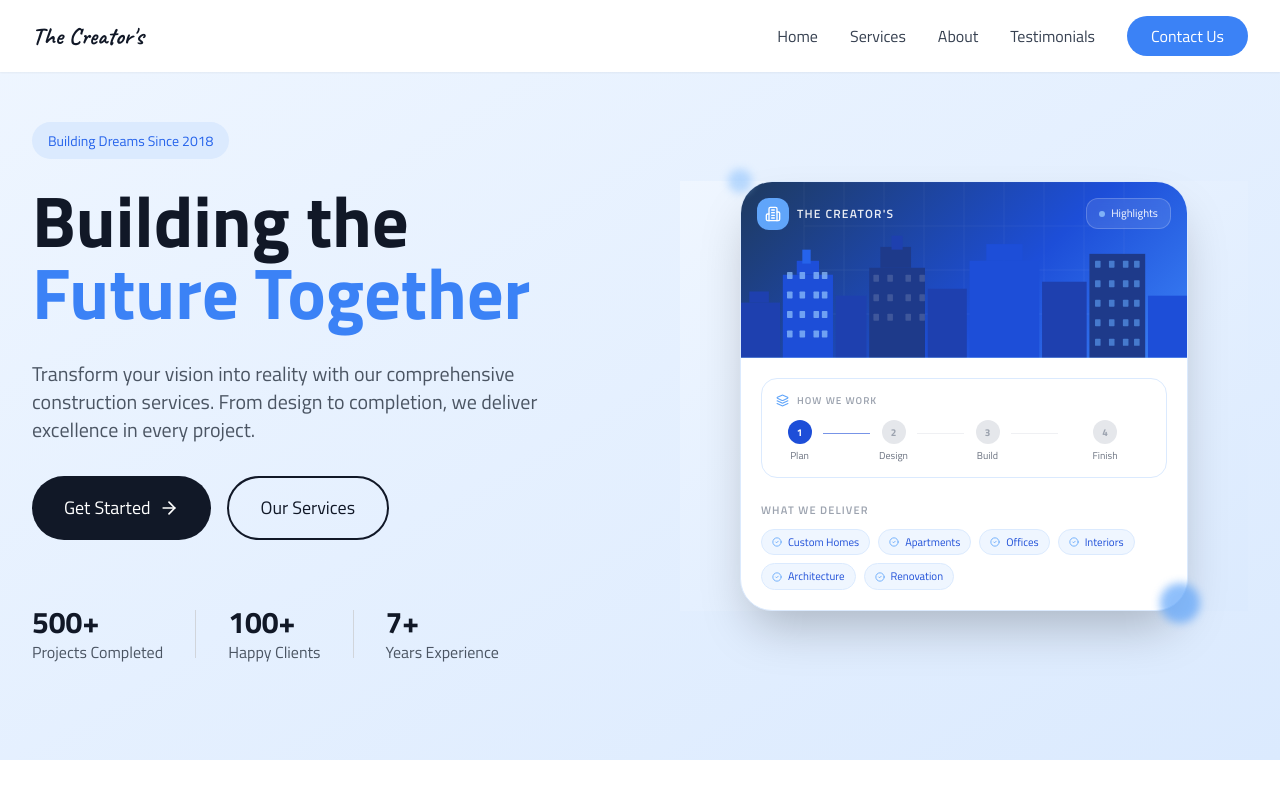
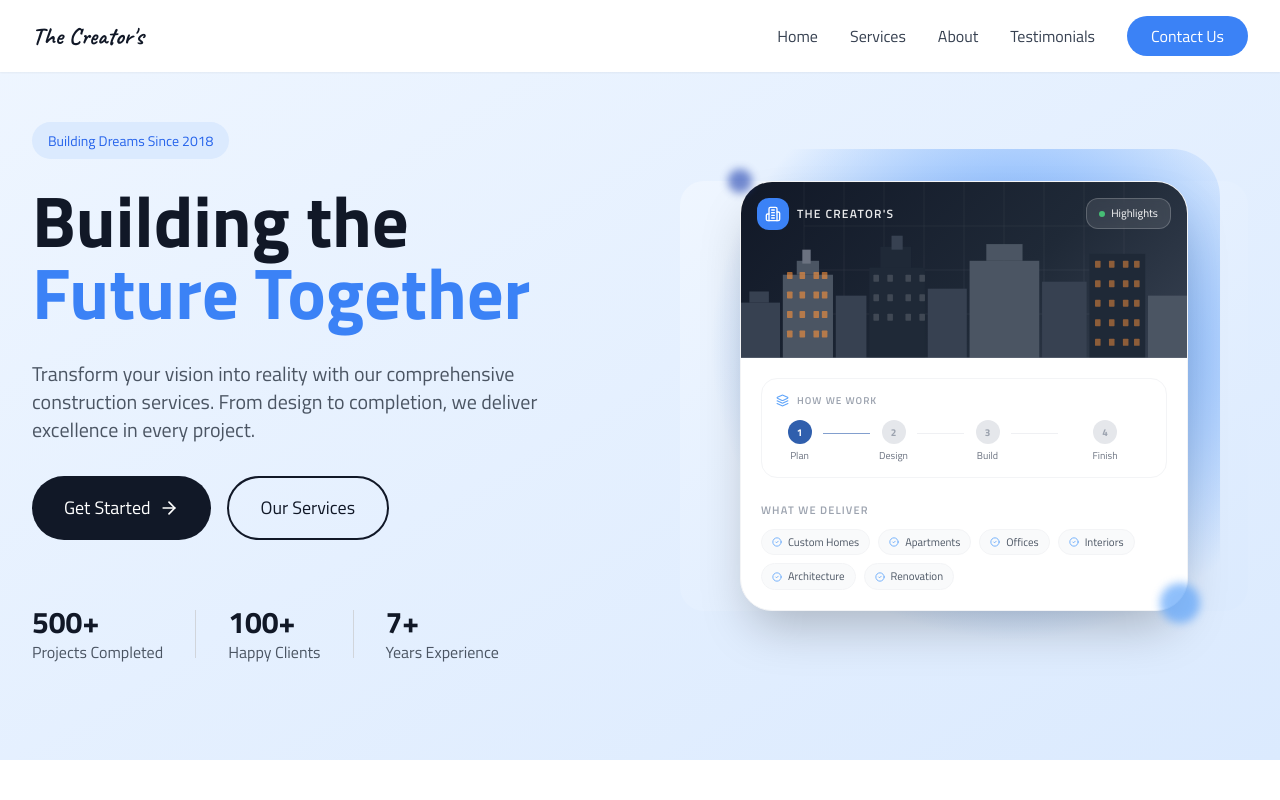
Before and after one commit to VrushabhVeer/the-creators, a React (Vite) app: page / in a window 1280 px wide. Shown: the top 800 px of the page. Built offline with nearby package versions, Linux system fonts and the light colour scheme.

Commit message:
updated color

```diff
--- a/src/components/HeroRight.tsx
+++ b/src/components/HeroRight.tsx
@@ -1,258 +1,26 @@
-// import { Building2, CheckCircle2, Layers } from "lucide-react";
-
-// const HeroRight = () => {
-//   return (
-//     <div className="relative flex justify-center items-center bg-gradient-to-br from-blue-50 to-yellow-50">
-//       <div className="relative max-w-sm md:max-w-md w-full">
-//         {/* Soft glow behind the card */}
-//         <div
-//           style={{
-//             background:
-//               "radial-gradient(ellipse at 60% 40%, #fb923c55 0%, transparent 70%)",
-//           }}
-//           className="hidden lg:flex xl:flex absolute -inset-8 rounded-[3rem] pointer-events-none"
-//         />
-
-//         {/* ── MAIN CARD ── */}
-//         <div className="relative bg-white rounded-[2rem] shadow-2xl overflow-hidden border border-gray-100">
-//           {/* Top strip – architectural photo placeholder */}
-//           <div
-//             className="relative h-44 w-full overflow-hidden"
-//             style={{
-//               background:
-//                 "linear-gradient(135deg, #111827 0%, #1f2937 60%, #374151 100%)",
-//             }}
-//           >
-//             {/* Abstract grid lines – mimics architecture blueprint */}
-//             <svg
-//               className="absolute inset-0 w-full h-full opacity-10"
-//               viewBox="0 0 320 176"
-//             >
-//               {Array.from({ length: 9 }).map((_, i) => (
-//                 <line
-//                   key={`v${i}`}
-//                   x1={i * 40}
-//                   y1="0"
-//                   x2={i * 40}
-//                   y2="176"
-//                   stroke="white"
-//                   strokeWidth="0.5"
-//                 />
-//               ))}
-//               {Array.from({ length: 5 }).map((_, i) => (
-//                 <line
-//                   key={`h${i}`}
-//                   x1="0"
-//                   y1={i * 44}
-//                   x2="320"
-//                   y2={i * 44}
-//                   stroke="white"
-//                   strokeWidth="0.5"
-//                 />
-//               ))}
-//             </svg>
-
-//             {/* Skyline silhouette */}
-//             <svg
-//               className="absolute bottom-0 left-0 w-full"
-//               viewBox="0 0 320 100"
-//               fill="none"
-//               xmlns="http://www.w3.org/2000/svg"
-//               preserveAspectRatio="none"
-//             >
-//               {/* Buildings */}
-//               <rect x="0" y="60" width="28" height="40" fill="#374151" />
-//               <rect x="6" y="52" width="14" height="8" fill="#374151" />
-//               <rect x="30" y="40" width="36" height="60" fill="#4b5563" />
-//               <rect x="40" y="30" width="16" height="10" fill="#4b5563" />
-//               <rect x="44" y="22" width="6" height="10" fill="#6b7280" />
-//               {/* Windows on tall building */}
-//               {[38, 52, 66, 80].map((y) =>
-//                 [33, 42, 52, 58].map((x) => (
-//                   <rect
-//                     key={`${x}-${y}`}
-//                     x={x}
-//                     y={y}
-//                     width={4}
-//                     height={5}
-//                     fill="#fb923c"
-//                     opacity="0.6"
-//                     rx="0.5"
-//                   />
-//                 )),
-//               )}
-//               <rect x="68" y="55" width="22" height="45" fill="#374151" />
-//               <rect x="92" y="35" width="40" height="65" fill="#1f2937" />
-//               <rect x="100" y="20" width="22" height="15" fill="#1f2937" />
-//               <rect x="108" y="12" width="8" height="10" fill="#374151" />
-//               {/* Highlight tower windows */}
-//               {[40, 54, 68].map((y) =>
-//                 [95, 105, 118, 128].map((x) => (
-//                   <rect
-//                     key={`${x}-${y}`}
-//                     x={x}
-//                     y={y}
-//                     width={4}
-//                     height={5}
-//                     fill="white"
-//                     opacity="0.15"
-//                     rx="0.5"
-//                   />
-//                 )),
-//               )}
-//               <rect x="134" y="50" width="28" height="50" fill="#374151" />
-//               <rect x="164" y="30" width="50" height="70" fill="#4b5563" />
-//               <rect x="176" y="18" width="26" height="12" fill="#4b5563" />
-//               <rect x="216" y="45" width="32" height="55" fill="#374151" />
-//               <rect x="250" y="25" width="40" height="75" fill="#1f2937" />
-//               {[30, 44, 58, 72, 86].map((y) =>
-//                 [254, 264, 274, 282].map((x) => (
-//                   <rect
-//                     key={`${x}-${y}`}
-//                     x={x}
-//                     y={y}
-//                     width={4}
-//                     height={5}
-//                     fill="#fb923c"
-//                     opacity="0.5"
-//                     rx="0.5"
-//                   />
-//                 )),
-//               )}
-//               <rect x="292" y="55" width="28" height="45" fill="#4b5563" />
-//               {/* Ground */}
-//               <rect
-//                 x="0"
-//                 y="99"
-//                 width="320"
-//                 height="2"
-//                 fill="#6b7280"
-//                 opacity="0.5"
-//               />
-//             </svg>
-
-//             {/* Overlay label */}
-//             <div className="absolute top-4 left-4 flex items-center gap-2">
-//               <div className="bg-blue-500 text-white p-2 rounded-xl">
-//                 <Building2 size={16} />
-//               </div>
-//               <span className="text-white text-xs font-semibold tracking-widest uppercase opacity-90">
-//                 The Creator's
-//               </span>
-//             </div>
-
-//             {/* Top-right badge */}
-//             <div className="absolute top-4 right-4 bg-white/10 backdrop-blur-sm border border-white/20 rounded-xl px-3 py-1.5 flex items-center gap-1.5">
-//               <span className="h-1.5 w-1.5 rounded-full bg-green-400 animate-pulse" />
-//               <span className="text-white text-[11px] font-medium">
-//                 Highlights
-//               </span>
-//             </div>
-//           </div>
-
-//           {/* ── BODY ── */}
-//           <div className="p-5 space-y-6">
-//             {/* ── Process strip ── */}
-//             <div className="rounded-2xl border border-gray-100 p-3.5">
-//               <div className="flex items-center gap-2 mb-3">
-//                 <Layers size={13} className="text-blue-400" />
-//                 <p className="text-[10px] uppercase tracking-widest font-semibold text-gray-400">
-//                   How we work
-//                 </p>
-//               </div>
-//               <div className="flex items-center gap-0">
-//                 {["Plan", "Design", "Build", "Finish"].map((step, i, arr) => (
-//                   <div key={step} className="flex items-center gap-0 flex-1">
-//                     <div className="flex flex-col items-center flex-1">
-//                       <div
-//                         className="h-6 w-6 rounded-full flex items-center justify-center text-[10px] font-bold text-white"
-//                         style={{
-//                           background: i === 0 ? "#305fad" : "#e5e7eb",
-//                           color: i === 0 ? "white" : "#9ca3af",
-//                         }}
-//                       >
-//                         {i + 1}
-//                       </div>
-//                       <p className="text-[10px] font-medium text-gray-500 mt-1">
-//                         {step}
-//                       </p>
-//                     </div>
-//                     {i < arr.length - 1 && (
-//                       <div
-//                         className="h-px flex-1 mb-4"
-//                         style={{
-//                           background: i === 0 ? "#305fad" : "#e5e7eb",
-//                           opacity: 0.6,
-//                         }}
-//                       />
-//                     )}
-//                   </div>
-//                 ))}
-//               </div>
-//             </div>
-
-//             {/* Service pills */}
-//             <div>
-//               <p className="text-[11px] uppercase tracking-widest text-gray-400 font-semibold mb-2.5">
-//                 What we deliver
-//               </p>
-//               <div className="flex flex-wrap gap-2">
-//                 {[
-//                   "Custom Homes",
-//                   "Apartments",
-//                   "Offices",
-//                   "Interiors",
-//                   "Architecture",
-//                   "Renovation",
-//                 ].map((s) => (
-//                   <span
-//                     key={s}
-//                     className="flex items-center gap-1.5 text-[11px] font-medium bg-gray-50 border border-gray-100 text-gray-600 px-2.5 py-1 rounded-full hover:bg-blue-50 hover:border-blue-200 hover:text-blue-700 transition-all cursor-default"
-//                   >
-//                     <CheckCircle2 size={10} className="text-blue-400" />
-//                     {s}
-//                   </span>
-//                 ))}
-//               </div>
-//             </div>
-//           </div>
-//         </div>
-
-//         {/* Floating accent dot */}
-//         <div className="absolute -bottom-3 -right-3 h-10 w-10 rounded-full bg-blue-400 opacity-70 blur-sm pointer-events-none" />
-//         <div className="absolute -top-3 -left-3 h-6 w-6 rounded-full bg-yellow-300 opacity-60 blur-sm pointer-events-none" />
-//       </div>
-//     </div>
-//   );
-// };
-
-// export default HeroRight;
-
-
-
 import { Building2, CheckCircle2, Layers } from "lucide-react";
 
 const HeroRight = () => {
   return (
-    <div className="relative flex justify-center items-center bg-gradient-to-br from-blue-50 to-blue-100">
+    <div className="relative flex justify-center items-center bg-gradient-to-br from-blue-50 to-blue-100 rounded-3xl">
       <div className="relative max-w-sm md:max-w-md w-full">
         {/* Soft glow behind the card */}
         <div
           style={{
             background:
-              "radial-gradient(ellipse at 60% 40%, #3b82f655 0%, transparent 70%) rounded",
+              "radial-gradient(ellipse at 60% 40%, #3c8cfb 0%, transparent 70%)",
           }}
           className="hidden lg:flex xl:flex absolute -inset-8 rounded-[3rem] pointer-events-none"
         />
 
         {/* ── MAIN CARD ── */}
-        <div className="relative bg-white rounded-[2rem] shadow-2xl overflow-hidden border border-blue-100">
+        <div className="relative bg-white rounded-[2rem] shadow-2xl overflow-hidden border border-gray-100">
           {/* Top strip – architectural photo placeholder */}
           <div
             className="relative h-44 w-full overflow-hidden"
             style={{
               background:
-                "linear-gradient(135deg, #1e3a5f 0%, #1d4ed8 60%, #3b82f6 100%)",
+                "linear-gradient(135deg, #111827 0%, #1f2937 60%, #374151 100%)",
             }}
           >
             {/* Abstract grid lines – mimics architecture blueprint */}
@@ -293,11 +61,11 @@ const HeroRight = () => {
               preserveAspectRatio="none"
             >
               {/* Buildings */}
-              <rect x="0" y="60" width="28" height="40" fill="#1e40af" />
-              <rect x="6" y="52" width="14" height="8" fill="#1e40af" />
-              <rect x="30" y="40" width="36" height="60" fill="#1d4ed8" />
-              <rect x="40" y="30" width="16" height="10" fill="#1d4ed8" />
-              <rect x="44" y="22" width="6" height="10" fill="#2563eb" />
+              <rect x="0" y="60" width="28" height="40" fill="#374151" />
+              <rect x="6" y="52" width="14" height="8" fill="#374151" />
+              <rect x="30" y="40" width="36" height="60" fill="#4b5563" />
+              <rect x="40" y="30" width="16" height="10" fill="#4b5563" />
+              <rect x="44" y="22" width="6" height="10" fill="#6b7280" />
               {/* Windows on tall building */}
               {[38, 52, 66, 80].map((y) =>
                 [33, 42, 52, 58].map((x) => (
@@ -307,16 +75,16 @@ const HeroRight = () => {
                     y={y}
                     width={4}
                     height={5}
-                    fill="#93c5fd"
-                    opacity="0.7"
+                    fill="#fb923c"
+                    opacity="0.6"
                     rx="0.5"
                   />
                 )),
               )}
-              <rect x="68" y="55" width="22" height="45" fill="#1e40af" />
-              <rect x="92" y="35" width="40" height="65" fill="#1e3a8a" />
-              <rect x="100" y="20" width="22" height="15" fill="#1e3a8a" />
-              <rect x="108" y="12" width="8" height="10" fill="#1e40af" />
+              <rect x="68" y="55" width="22" height="45" fill="#374151" />
+              <rect x="92" y="35" width="40" height="65" fill="#1f2937" />
+              <rect x="100" y="20" width="22" height="15" fill="#1f2937" />
+              <rect x="108" y="12" width="8" height="10" fill="#374151" />
               {/* Highlight tower windows */}
               {[40, 54, 68].map((y) =>
                 [95, 105, 118, 128].map((x) => (
@@ -332,11 +100,11 @@ const HeroRight = () => {
                   />
                 )),
               )}
-              <rect x="134" y="50" width="28" height="50" fill="#1e40af" />
-              <rect x="164" y="30" width="50" height="70" fill="#1d4ed8" />
-              <rect x="176" y="18" width="26" height="12" fill="#1d4ed8" />
-              <rect x="216" y="45" width="32" height="55" fill="#1e40af" />
-              <rect x="250" y="25" width="40" height="75" fill="#1e3a8a" />
+              <rect x="134" y="50" width="28" height="50" fill="#374151" />
+              <rect x="164" y="30" width="50" height="70" fill="#4b5563" />
+              <rect x="176" y="18" width="26" height="12" fill="#4b5563" />
+              <rect x="216" y="45" width="32" height="55" fill="#374151" />
+              <rect x="250" y="25" width="40" height="75" fill="#1f2937" />
               {[30, 44, 58, 72, 86].map((y) =>
                 [254, 264, 274, 282].map((x) => (
                   <rect
@@ -345,27 +113,27 @@ const HeroRight = () => {
                     y={y}
                     width={4}
                     height={5}
-                    fill="#60a5fa"
-                    opacity="0.6"
+                    fill="#fb923c"
+                    opacity="0.5"
                     rx="0.5"
                   />
                 )),
               )}
-              <rect x="292" y="55" width="28" height="45" fill="#1d4ed8" />
+              <rect x="292" y="55" width="28" height="45" fill="#4b5563" />
               {/* Ground */}
               <rect
                 x="0"
                 y="99"
                 width="320"
                 height="2"
-                fill="#93c5fd"
-                opacity="0.4"
+                fill="#6b7280"
+                opacity="0.5"
               />
             </svg>
 
             {/* Overlay label */}
             <div className="absolute top-4 left-4 flex items-center gap-2">
-              <div className="bg-blue-400 text-white p-2 rounded-xl">
+              <div className="bg-blue-500 text-white p-2 rounded-xl">
                 <Building2 size={16} />
               </div>
               <span className="text-white text-xs font-semibold tracking-widest uppercase opacity-90">
@@ -375,7 +143,7 @@ const HeroRight = () => {
 
             {/* Top-right badge */}
             <div className="absolute top-4 right-4 bg-white/10 backdrop-blur-sm border border-white/20 rounded-xl px-3 py-1.5 flex items-center gap-1.5">
-              <span className="h-1.5 w-1.5 rounded-full bg-blue-300 animate-pulse" />
+              <span className="h-1.5 w-1.5 rounded-full bg-green-400 animate-pulse" />
               <span className="text-white text-[11px] font-medium">
                 Highlights
               </span>
@@ -385,7 +153,7 @@ const HeroRight = () => {
           {/* ── BODY ── */}
           <div className="p-5 space-y-6">
             {/* ── Process strip ── */}
-            <div className="rounded-2xl border border-blue-100 p-3.5">
+            <div className="rounded-2xl border border-gray-100 p-3.5">
               <div className="flex items-center gap-2 mb-3">
                 <Layers size={13} className="text-blue-400" />
                 <p className="text-[10px] uppercase tracking-widest font-semibold text-gray-400">
@@ -399,7 +167,7 @@ const HeroRight = () => {
                       <div
                         className="h-6 w-6 rounded-full flex items-center justify-center text-[10px] font-bold text-white"
                         style={{
-                          background: i === 0 ? "#1d4ed8" : "#e5e7eb",
+                          background: i === 0 ? "#305fad" : "#e5e7eb",
                           color: i === 0 ? "white" : "#9ca3af",
                         }}
                       >
@@ -413,7 +181,7 @@ const HeroRight = () => {
                       <div
                         className="h-px flex-1 mb-4"
                         style={{
-                          background: i === 0 ? "#1d4ed8" : "#e5e7eb",
+                          background: i === 0 ? "#305fad" : "#e5e7eb",
                           opacity: 0.6,
                         }}
                       />
@@ -439,7 +207,7 @@ const HeroRight = () => {
                 ].map((s) => (
                   <span
                     key={s}
-                    className="flex items-center gap-1.5 text-[11px] font-medium bg-blue-50 border border-blue-100 text-blue-700 px-2.5 py-1 rounded-full hover:bg-blue-100 hover:border-blue-300 hover:text-blue-800 transition-all cursor-default"
+                    className="flex items-center gap-1.5 text-[11px] font-medium bg-gray-50 border border-gray-100 text-gray-600 px-2.5 py-1 rounded-full hover:bg-blue-50 hover:border-blue-200 hover:text-blue-700 transition-all cursor-default"
                   >
                     <CheckCircle2 size={10} className="text-blue-400" />
                     {s}
@@ -450,9 +218,9 @@ const HeroRight = () => {
           </div>
         </div>
 
-        {/* Floating accent dots */}
+        {/* Floating accent dot */}
         <div className="absolute -bottom-3 -right-3 h-10 w-10 rounded-full bg-blue-400 opacity-70 blur-sm pointer-events-none" />
-        <div className="absolute -top-3 -left-3 h-6 w-6 rounded-full bg-blue-300 opacity-60 blur-sm pointer-events-none" />
+        <div className="absolute -top-3 -left-3 h-6 w-6 rounded-full bg-blue-800 opacity-60 blur-sm pointer-events-none" />
       </div>
     </div>
   );
```
